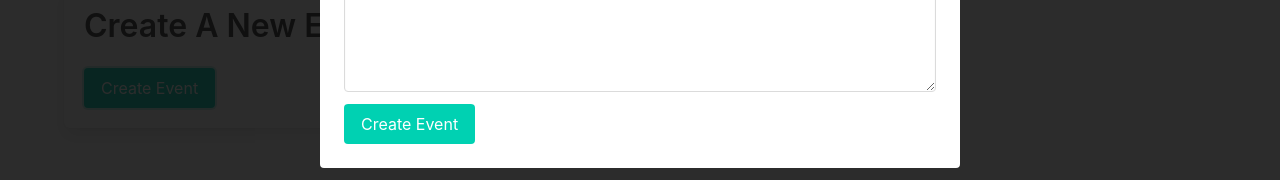
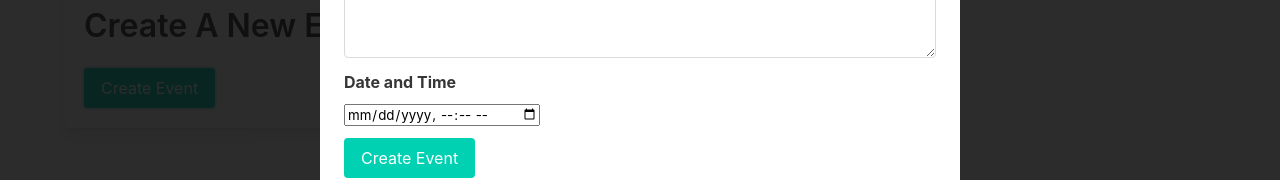
Before and after one commit to nikuhluss/summerEngagementProgramFrontend, a React (Create React App) app in the folder planner-frontend/: page / in a window 1280 px wide. Both pictures are taken after a click on the button "Create Event". Shown: the part 404-584 px from the top of the page. Built offline with nearby package versions, Linux system fonts and the light colour scheme; no server answers.

Commit message:
added input for date and time to create event form

```diff
--- a/planner-frontend/src/components/EventForm.js
+++ b/planner-frontend/src/components/EventForm.js
@@ -8,10 +8,12 @@ function EventForm({handleClose, appendItem}){
     const [isError, setIsError] = useState(false);
     const [title, setTitle] = useState("");
     const [description, setDescription] = useState("");
+    const [dateHeld, setDateHeld] = useState(null);
 
     const data = {
         title:title,
         description:description,
+        dateHeld:dateHeld,
         organizer:parseInt(localStorage.getItem("userID"),10)
     }
 
@@ -58,6 +60,7 @@ function EventForm({handleClose, appendItem}){
         setIsError(false);
         setTitle("");
         setDescription("");
+        setDateHeld(null);
         handleClose();
     }
 
@@ -92,6 +95,20 @@ function EventForm({handleClose, appendItem}){
                     </div>
                 </div>
 
+                <div className="field">
+                    <label className="label">Date and Time</label>
+                    <div className="control">
+                        <input
+                            className="datetime-local"
+                            value={dateHeld}
+                            onChange={e => {
+                                setDateHeld(e.target.value);
+                            }}
+                            type="datetime-local"
+                            placeholder="Description"></input>
+                    </div>
+                </div>
+
 
                 <button className="button is-primary" onClick={postCreateEvent}>Create Event</button>
             </div>
```
